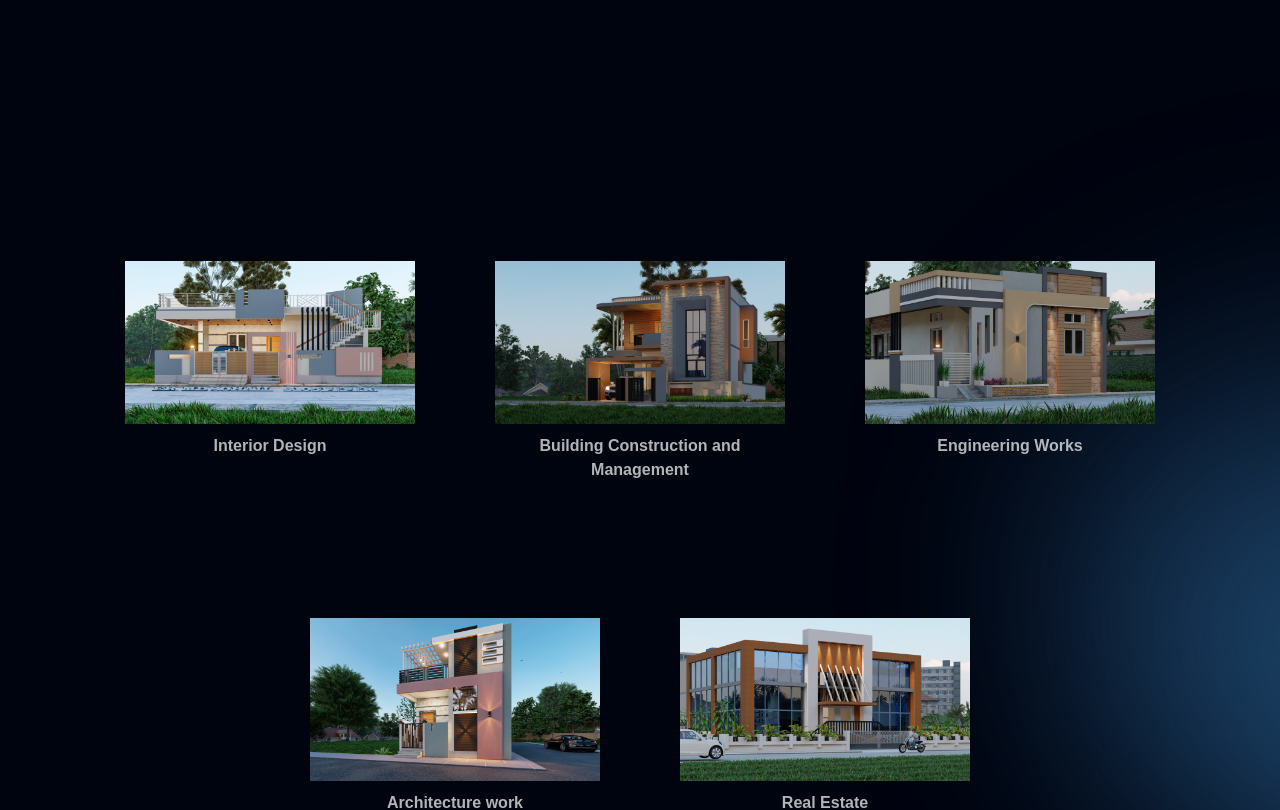
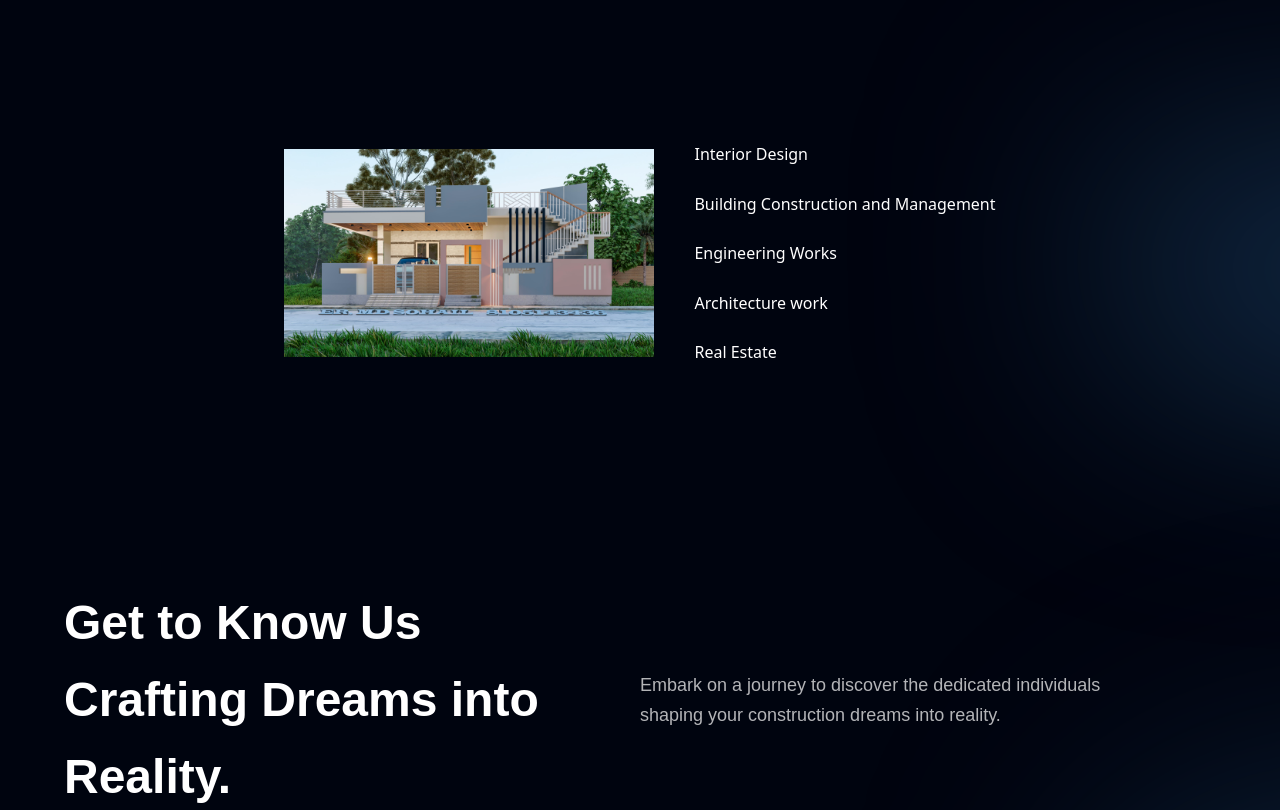
Before and after one commit to DheerajShrivastav/AVP-1.0, a React (Vite) app: page / in a window 1280 px wide. Shown: the part 940-1750 px from the top of the page. Built offline with nearby package versions, Linux system fonts and the light colour scheme.

Commit message:
chore: Update Billing component to include Projects section with image selection

```diff
--- a/src/components/Billing.jsx
+++ b/src/components/Billing.jsx
@@ -1,6 +1,7 @@
 import styles, { layout } from '../style'
 import { servicesSection } from '../constants'
 import FeedbackCard from './FeedbackCard'
+import { useState } from 'react'
 
 const Servicesofferd = () => {
   return (
@@ -19,15 +20,38 @@ const Servicesofferd = () => {
     </section>
   )
 }
-
+const Projects = () => {
+  const [selectedService, setSelectedService] = useState(servicesSection[0])
+  return (
+    <div
+      className={`flex  justify-between flex-wrap sm:mb-20 mb-6 text-white`}
+    >
+      <div className=" max-w-[370px] md:mr-10 sm:mr-5 mr-5 my-5 feedback-card">
+        <img
+          key={selectedService.id}
+          src={selectedService.img}
+          className=" object-cover "
+        />
+      </div>
+      <div className="  flex flex-col justify-around  ">
+        {servicesSection.map((service) => (
+          <h2 key={service.id} onMouseEnter={() => setSelectedService(service)}>
+            {service.title}
+          </h2>
+        ))}
+      </div>
+    </div>
+  )
+}
 const Billing = () => (
   <section id="OurWork" className={layout.sectionReverse}>
     <div className="absolute z-[0] w-[60%] h-[60%] -right-[50%] rounded-full blue__gradient bottom-40" />
     <div
       id="features"
-      className="flex flex-wrap sm:justify-center justify-center w-full feedback-container relative z-[1]"
+      className="flex flex-wrap sm:justify-center justify-center w-full  relative z-[1]"
     >
-      <Servicesofferd />
+      {/* <Servicesofferd /> */}
+      <Projects />
       {/* <div className={layout.sectionImgReverse}>
       <img src={Bill1} alt="billing" className="w-[100%] h-[100%] relative z-[5]" />
       <div className="absolute z-[3] -left-1/2 top-0 w-[50%] h-[50%] rounded-full white__gradient" />
```
